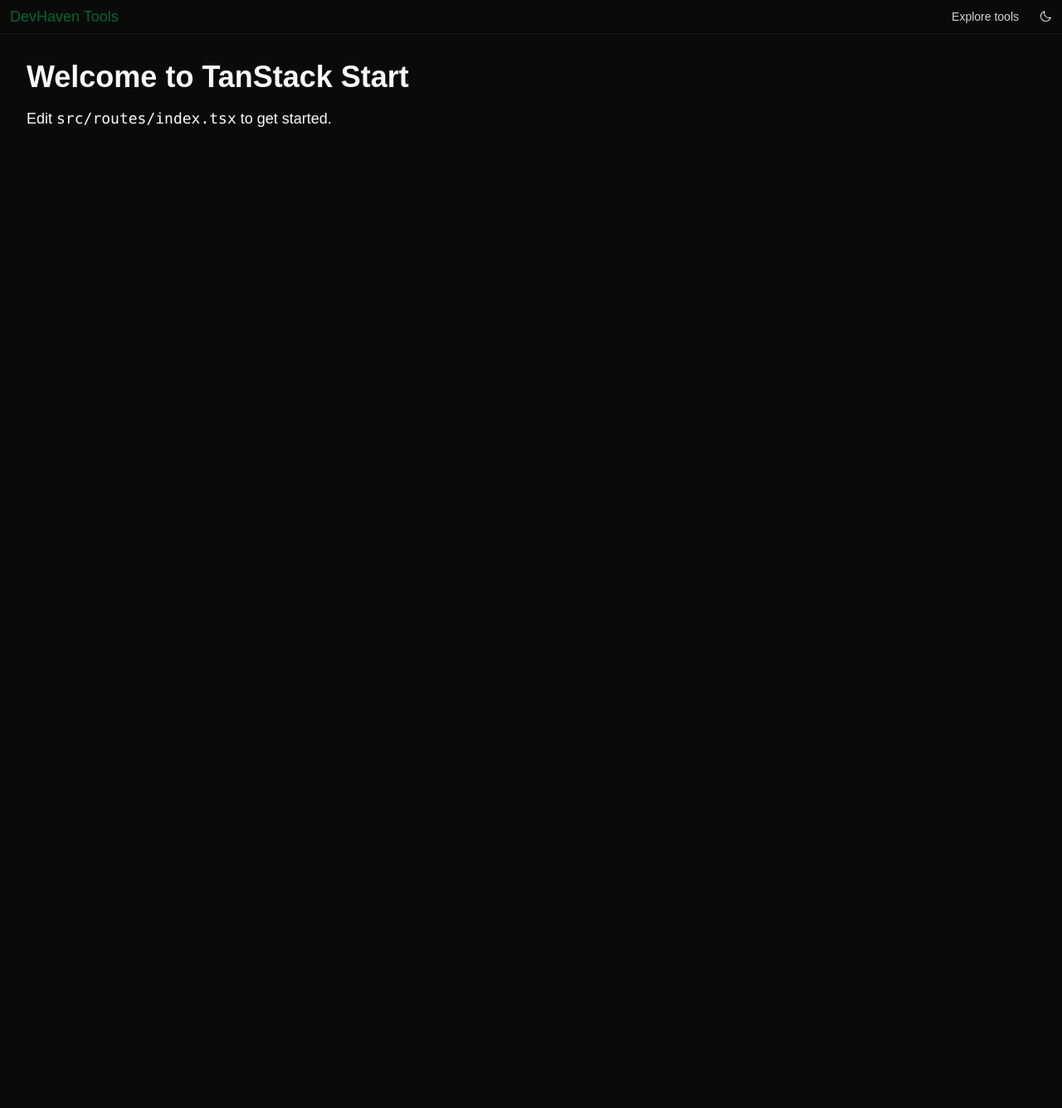
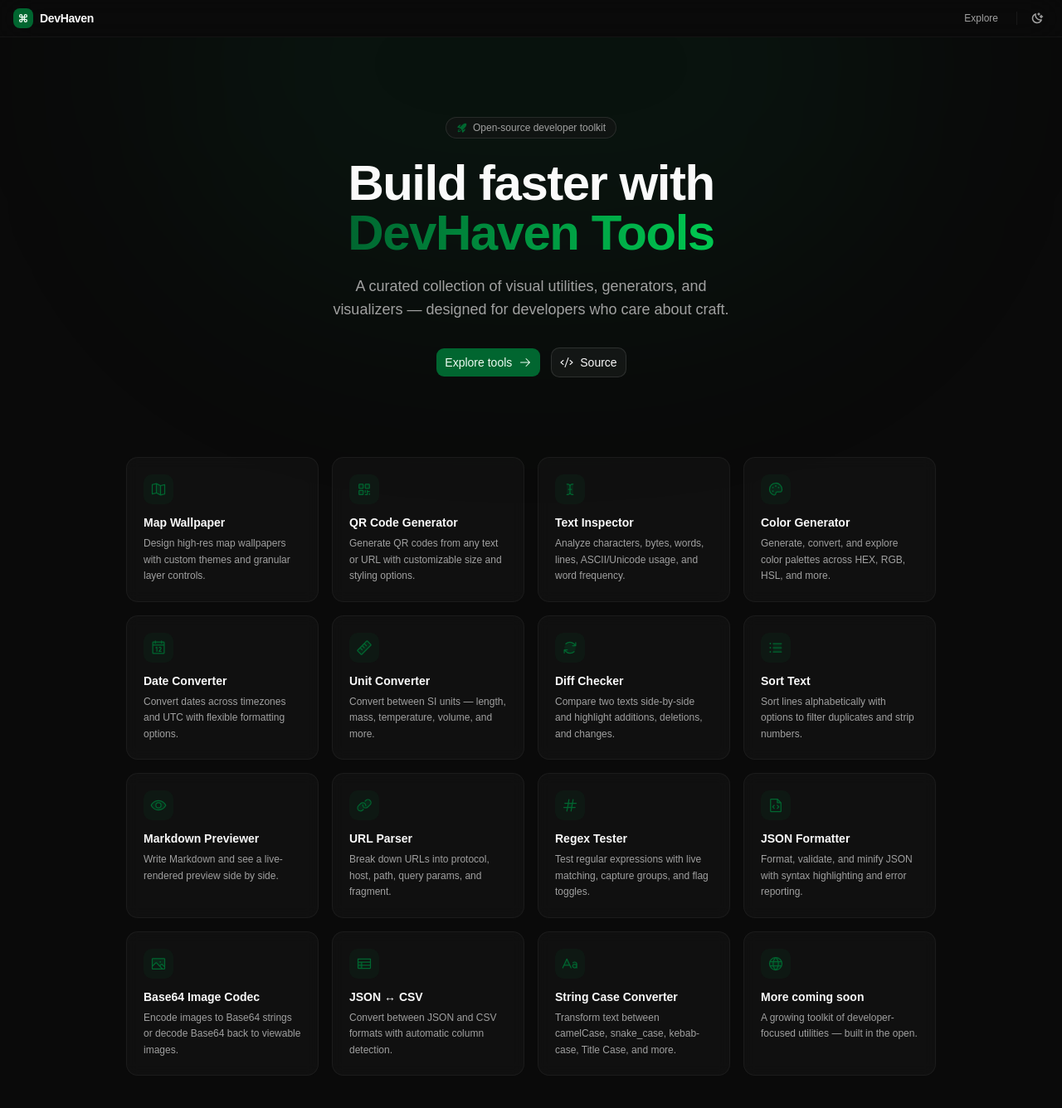
Before and after one commit to BlankRiser/tools, a React (Vite) app: page / in a window 1280 px wide. Shown: the top 1336 px of the page at 83% size. Before the commit the page ends 800 px from the top, so only its background shows below. Built offline with nearby package versions, Linux system fonts and the light colour scheme.

Commit message:
feat: redesign homepage hero and navigation

```diff
--- a/package.json
+++ b/package.json
@@ -53,10 +53,11 @@
     "typescript": "^5.7.2",
     "vite": "^8.0.0"
   },
-  "pnpm": {
+  "bun": {
     "onlyBuiltDependencies": [
       "esbuild",
       "lightningcss"
     ]
-  }
+  },
+  "packageManager": "bun@1.3.11"
 }
--- a/src/components/common/navbar.tsx
+++ b/src/components/common/navbar.tsx
@@ -1,12 +1,12 @@
 import { Button } from "#/components/ui/button";
 import { useTheme } from "#/hooks/use-theme";
-import { MoonIcon, SunIcon } from "@phosphor-icons/react";
+import { CommandIcon, MoonStarsIcon, SunDimIcon } from "@phosphor-icons/react";
 import { Link, linkOptions } from "@tanstack/react-router";
 
 const navOptions = linkOptions([
   {
     to: "/tools",
-    label: "Explore tools",
+    label: "Explore",
     activeOptions: { exact: true },
   },
 ]);
@@ -19,19 +19,30 @@ export function Navbar() {
   };
 
   return (
-    <nav className="w-full border-b border-b-neutral-100 dark:border-b-neutral-900 ">
-      <div className="mx-auto flex max-w-7xl items-center justify-between p-1 ">
-        <Link to="/" viewTransition={{ types: ["slide-left"] }} className="px-2 text-center text-lg font-medium text-primary ">
-          DevHaven Tools
+    <nav className="sticky top-0 z-50 w-full border-b border-border/40 bg-background/60 backdrop-blur-xl backdrop-saturate-150">
+      <div className="mx-auto flex max-w-7xl items-center justify-between px-4 py-2">
+        <Link
+          to="/"
+          viewTransition={{ types: ["slide-left"] }}
+          className="flex items-center gap-2 text-sm font-semibold tracking-tight text-foreground transition-colors hover:text-primary"
+        >
+          <span className="flex h-6 w-6 items-center justify-center rounded-md bg-primary text-primary-foreground">
+            <CommandIcon className="size-3.5" weight="bold" />
+          </span>
+          DevHaven
         </Link>
-        <div className="flex items-center gap-2">
+
+        <div className="flex items-center gap-1">
           {navOptions.map((option) => (
             <Link
               key={option.to}
               to={option.to}
-              className="px-2 text-sm text-neutral-700 hover:text-blue-600 dark:text-neutral-300 dark:hover:text-blue-400"
+              className="rounded-md px-3 py-1.5 text-xs font-medium text-muted-foreground transition-colors hover:bg-accent hover:text-foreground"
               activeProps={{
-                className: "data-[status=active]:text-blue-600 data-[status=active]:dark:text-blue-400",
+                className: "data-[status=active]:bg-accent data-[status=active]:text-foreground",
+              }}
+              activeOptions={{
+                exact: true
               }}
               viewTransition={{ types: ["slide-right"] }}
             >
@@ -39,8 +50,10 @@ export function Navbar() {
             </Link>
           ))}
 
-          <Button size="icon" variant={"ghost"} onClick={toggleTheme}>
-            {theme === "light" ? <SunIcon /> : <MoonIcon />}
+          <div className="mx-1.5 h-4 w-px bg-border/60" />
+
+          <Button size="icon-sm" variant="ghost" onClick={toggleTheme} className="text-muted-foreground hover:text-foreground">
+            {theme === "light" ? <SunDimIcon weight="bold" /> : <MoonStarsIcon weight="bold" />}
           </Button>
         </div>
       </div>
--- a/src/components/ui/button.tsx
+++ b/src/components/ui/button.tsx
@@ -4,7 +4,7 @@ import { cva, type VariantProps } from "class-variance-authority"
 import { cn } from "#/lib/utils"
 
 const buttonVariants = cva(
-  "group/button inline-flex shrink-0 items-center justify-center rounded-lg border border-transparent bg-clip-padding text-sm font-medium whitespace-nowrap transition-all outline-none select-none focus-visible:border-ring focus-visible:ring-3 focus-visible:ring-ring/50 active:not-aria-[haspopup]:translate-y-px disabled:pointer-events-none disabled:opacity-50 aria-invalid:border-destructive aria-invalid:ring-3 aria-invalid:ring-destructive/20 dark:aria-invalid:border-destructive/50 dark:aria-invalid:ring-destructive/40 [&_svg]:pointer-events-none [&_svg]:shrink-0 [&_svg:not([class*='size-'])]:size-4",
+  "group/button inline-flex shrink-0 items-center justify-center cursor-pointer rounded-lg border border-transparent bg-clip-padding text-sm font-medium whitespace-nowrap transition-all outline-none select-none focus-visible:border-ring focus-visible:ring-3 focus-visible:ring-ring/50 active:not-aria-[haspopup]:translate-y-px disabled:pointer-events-none disabled:opacity-50 aria-invalid:border-destructive aria-invalid:ring-3 aria-invalid:ring-destructive/20 dark:aria-invalid:border-destructive/50 dark:aria-invalid:ring-destructive/40 [&_svg]:pointer-events-none [&_svg]:shrink-0 [&_svg:not([class*='size-'])]:size-4",
   {
     variants: {
       variant: {
--- a/src/routes/index.tsx
+++ b/src/routes/index.tsx
@@ -1,14 +1,182 @@
-import { createFileRoute } from '@tanstack/react-router'
+import { Button } from "#/components/ui/button";
+import {
+  ArrowRightIcon,
+  ArrowsClockwiseIcon,
+  CalendarIcon,
+  CodeIcon,
+  CursorTextIcon,
+  EyeIcon,
+  FileCodeIcon,
+  GlobeIcon,
+  HashIcon,
+  ImageIcon,
+  LinkIcon,
+  ListBulletsIcon,
+  MapTrifoldIcon,
+  PaletteIcon,
+  QrCodeIcon,
+  RocketLaunchIcon,
+  RulerIcon,
+  TableIcon,
+  TextAaIcon
+} from "@phosphor-icons/react";
+import { createFileRoute, Link } from "@tanstack/react-router";
 
-export const Route = createFileRoute('/')({ component: Home })
+export const Route = createFileRoute("/")({ component: Home });
+
+const features = [
+  {
+    icon: MapTrifoldIcon,
+    title: "Map Wallpaper",
+    description: "Design high-res map wallpapers with custom themes and granular layer controls.",
+  },
+  {
+    icon: QrCodeIcon,
+    title: "QR Code Generator",
+    description: "Generate QR codes from any text or URL with customizable size and styling options.",
+  },
+  {
+    icon: CursorTextIcon,
+    title: "Text Inspector",
+    description: "Analyze characters, bytes, words, lines, ASCII/Unicode usage, and word frequency.",
+  },
+  {
+    icon: PaletteIcon,
+    title: "Color Generator",
+    description: "Generate, convert, and explore color palettes across HEX, RGB, HSL, and more.",
+  },
+  {
+    icon: CalendarIcon,
+    title: "Date Converter",
+    description: "Convert dates across timezones and UTC with flexible formatting options.",
+  },
+  {
+    icon: RulerIcon,
+    title: "Unit Converter",
+    description: "Convert between SI units — length, mass, temperature, volume, and more.",
+  },
+  {
+    icon: ArrowsClockwiseIcon,
+    title: "Diff Checker",
+    description: "Compare two texts side-by-side and highlight additions, deletions, and changes.",
+  },
+  {
+    icon: ListBulletsIcon,
+    title: "Sort Text",
+    description: "Sort lines alphabetically with options to filter duplicates and strip numbers.",
+  },
+  {
+    icon: EyeIcon,
+    title: "Markdown Previewer",
+    description: "Write Markdown and see a live-rendered preview side by side.",
+  },
+  {
+    icon: LinkIcon,
+    title: "URL Parser",
+    description: "Break down URLs into protocol, host, path, query params, and fragment.",
+  },
+  {
+    icon: HashIcon,
+    title: "Regex Tester",
+    description: "Test regular expressions with live matching, capture groups, and flag toggles.",
+  },
+  {
+    icon: FileCodeIcon,
+    title: "JSON Formatter",
+    description: "Format, validate, and minify JSON with syntax highlighting and error reporting.",
+  },
+  {
+    icon: ImageIcon,
+    title: "Base64 Image Codec",
+    description: "Encode images to Base64 strings or decode Base64 back to viewable images.",
+  },
+  {
+    icon: TableIcon,
+    title: "JSON ↔ CSV",
+    description: "Convert between JSON and CSV formats with automatic column detection.",
+  },
+  {
+    icon: TextAaIcon,
+    title: "String Case Converter",
+    description: "Transform text between camelCase, snake_case, kebab-case, Title Case, and more.",
+  },
+  {
+    icon: GlobeIcon,
+    title: "More coming soon",
+    description: "A growing toolkit of developer-focused utilities — built in the open.",
+  },
+];
 
 function Home() {
   return (
-    <div className="p-8">
-      <h1 className="text-4xl font-bold">Welcome to TanStack Start</h1>
-      <p className="mt-4 text-lg">
-        Edit <code>src/routes/index.tsx</code> to get started.
-      </p>
+    <div className="relative flex min-h-[calc(100dvh-2.8rem)] flex-col overflow-hidden">
+      {/* Ambient glow */}
+      <div
+        aria-hidden
+        className="pointer-events-none absolute top-[-20%] left-1/2 -translate-x-1/2 h-[600px] w-[900px] rounded-full bg-primary/10 blur-[120px]"
+      />
+
+      {/* Hero */}
+      <section className="relative z-10 flex flex-1 flex-col items-center justify-center px-6 py-24 text-center">
+        <span className="mb-6 inline-flex items-center gap-1.5 rounded-full border border-border bg-card/60 px-3 py-1 text-xs font-medium text-muted-foreground backdrop-blur-sm">
+          <RocketLaunchIcon className="size-3.5 text-primary" weight="fill" />
+          Open-source developer toolkit
+        </span>
+
+        <h1 className="max-w-2xl text-4xl font-bold tracking-tight sm:text-5xl lg:text-6xl">
+          Build faster with{" "}
+          <span className="bg-linear-to-r from-primary to-chart-2 bg-clip-text text-transparent">
+            DevHaven Tools
+          </span>
+        </h1>
+
+        <p className="mt-5 max-w-lg text-base text-muted-foreground sm:text-lg">
+          A curated collection of visual utilities, generators, and
+          visualizers — designed for developers who care about craft.
+        </p>
+
+        <div className="mt-8 flex items-center gap-3">
+          <Link to="/tools">
+            <Button size="lg" className="gap-2">
+              Explore tools
+              <ArrowRightIcon className="size-4" />
+            </Button>
+          </Link>
+          <a
+            href="https://github.com"
+            target="_blank"
+            rel="noopener noreferrer"
+          >
+            <Button variant="outline" size="lg" className="gap-2">
+              <CodeIcon className="size-4" />
+              Source
+            </Button>
+          </a>
+        </div>
+      </section>
+
+      {/* Feature cards */}
+      <section className="relative z-10 mx-auto w-full max-w-5xl px-6 pb-20">
+        <div className="grid gap-4 sm:grid-cols-2 lg:grid-cols-4">
+          {features.map((f) => (
+            <div
+              key={f.title}
+              className="group rounded-xl border border-border/50 bg-card/50 p-5 backdrop-blur-sm transition-colors hover:border-primary/30 hover:bg-card/80"
+            >
+              <div className="mb-3 flex h-9 w-9 items-center justify-center rounded-lg bg-primary/10 text-primary transition-colors group-hover:bg-primary/20">
+                <f.icon className="size-5" weight="duotone" />
+              </div>
+              <h3 className="text-sm font-semibold">{f.title}</h3>
+              <p className="mt-1.5 text-xs leading-relaxed text-muted-foreground">
+                {f.description}
+              </p>
+            </div>
+          ))}
+        </div>
+      </section>
+
+      {/* Footer accent line */}
+      <div className="h-px w-full bg-linear-to-r from-transparent via-primary/30 to-transparent" />
     </div>
-  )
+  );
 }
```
